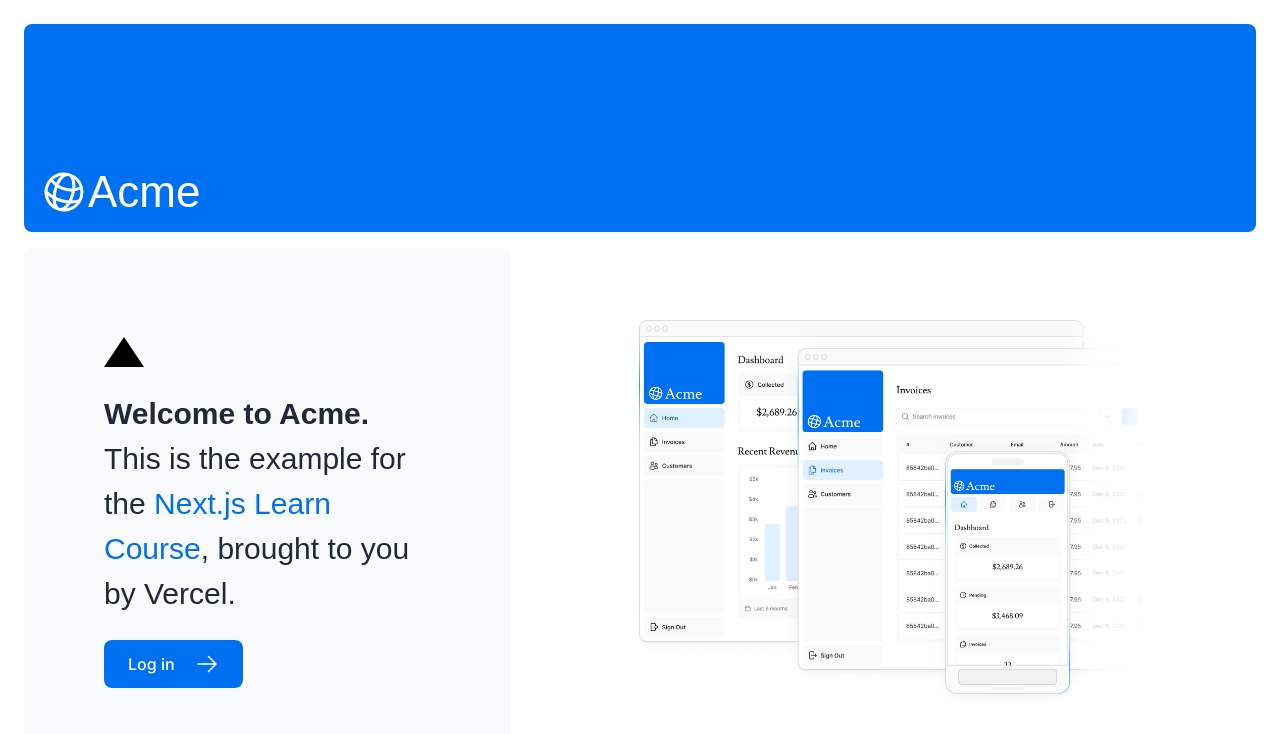
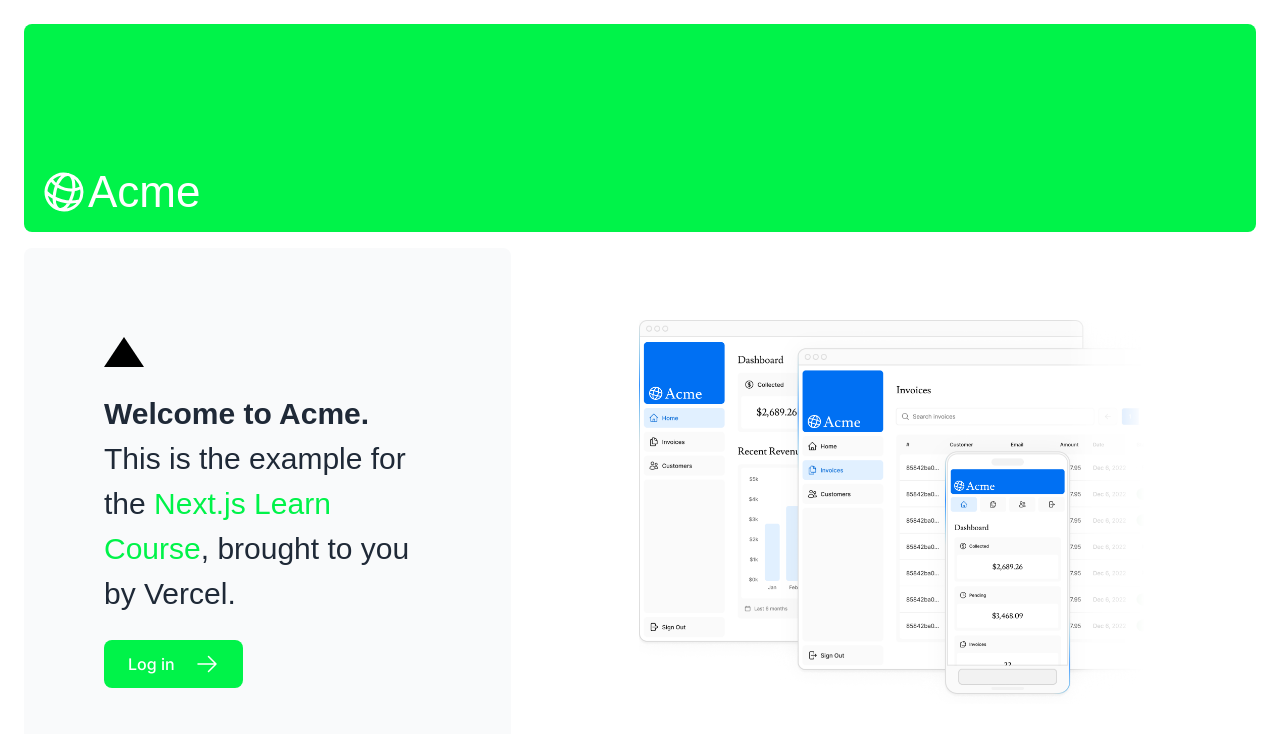
Before and after one commit to Krieger-m/NextJs-Dashboard, a Next.js app: page / in a window 1280 px wide. Shown: the top 734 px of the page. Built offline with nearby package versions, Linux system fonts and the light colour scheme; a web font is replaced by a local one.

Commit message:
changed colors

```diff
--- a/tailwind.config.ts
+++ b/tailwind.config.ts
@@ -13,9 +13,9 @@
       },
       colors: {
         blue: {
-          400: '#2589FE',
-          500: '#0070F3',
-          600: '#2F6FEB',
+          400: '#25fe7fff',
+          500: '#00f349ff',
+          600: '#2feb8dff',
         },
       },
     },
```
